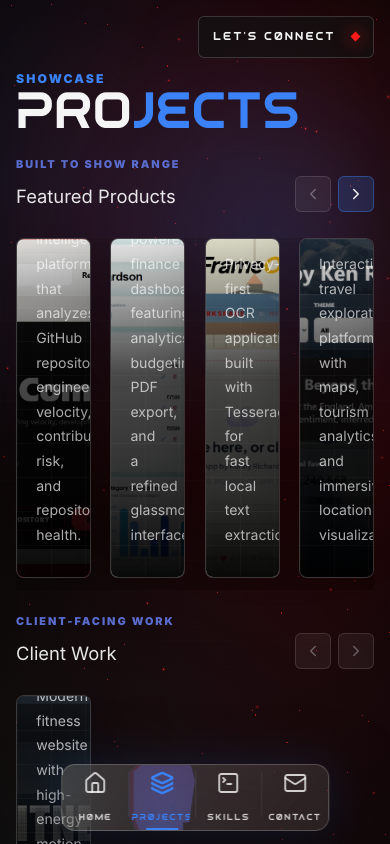
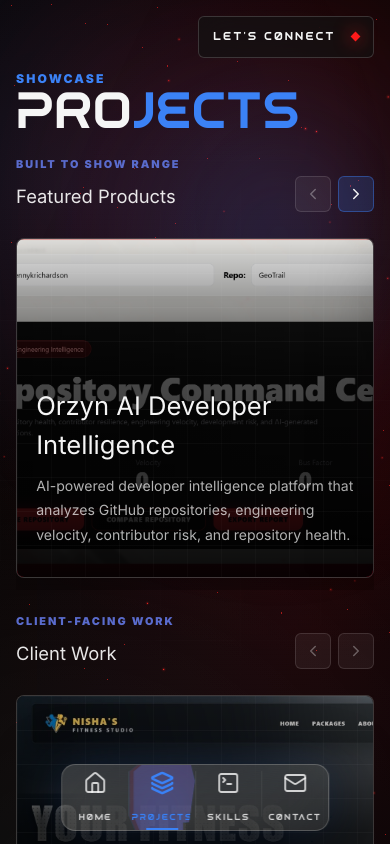
Before and after one commit to kennykrichardson/kennykrichardson-portfolio, a React (Vite) app: page / in a window 390 px wide. Both pictures are taken after a click on the button "EXPLORE PROJECTS". Shown: the top 844 px of the page. Built offline with nearby package versions, Linux system fonts and the light colour scheme.

Commit message:
Portfolio Mark II

```diff
--- a/src/styles.css
+++ b/src/styles.css
@@ -1554,7 +1554,7 @@
 }
 
 .skill-card {
-  min-height: 12rem;
+  min-height: 15rem;
   border-color: rgba(255, 255, 255, 0.18);
 }
 
@@ -1771,11 +1771,11 @@
 .skill-grid {
     display: grid;
     grid-template-columns: repeat(2, minmax(0, 1fr));
-    gap: 1rem;
+    gap: 0.8rem;
 
     position: relative;
     z-index: 3;
-    margin-top: 3rem;
+    margin-top: 1.25rem;
 
     transform: perspective(90rem) rotateY(9deg) translateX(1.5rem);
     transform-origin: left center;
@@ -1786,6 +1786,24 @@
     .social-rail {
         display: none;
     }
+
+    .project-row {
+    gap: 1rem;
+    padding-inline: 0;
+}
+
+.project-panel {
+    flex: 0 0 100%;
+    max-width: 100%;
+    min-height: 340px;
+    height: 340px;
+}
+
+.skill-card__items {
+    flex-wrap: wrap;
+    overflow: visible;
+    gap: .55rem;
+}
 }
 
 .hero-object {
```
